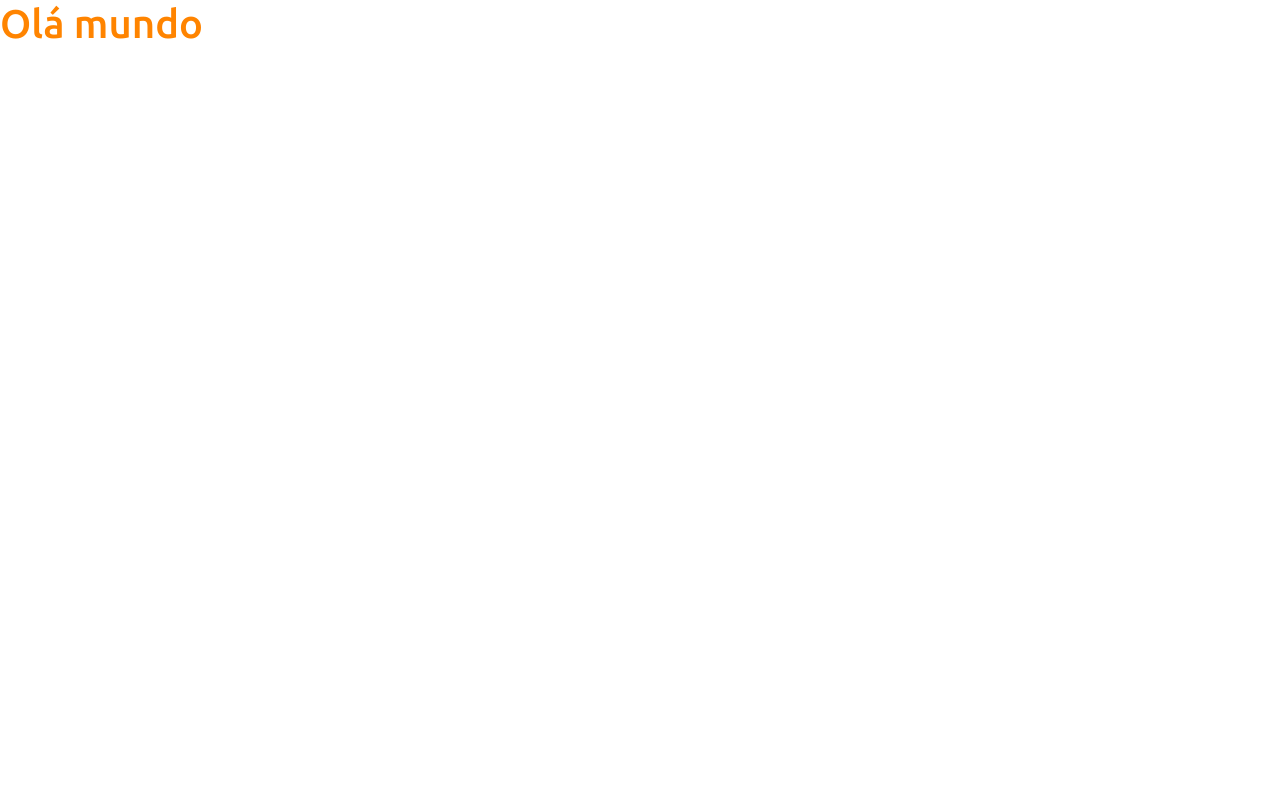
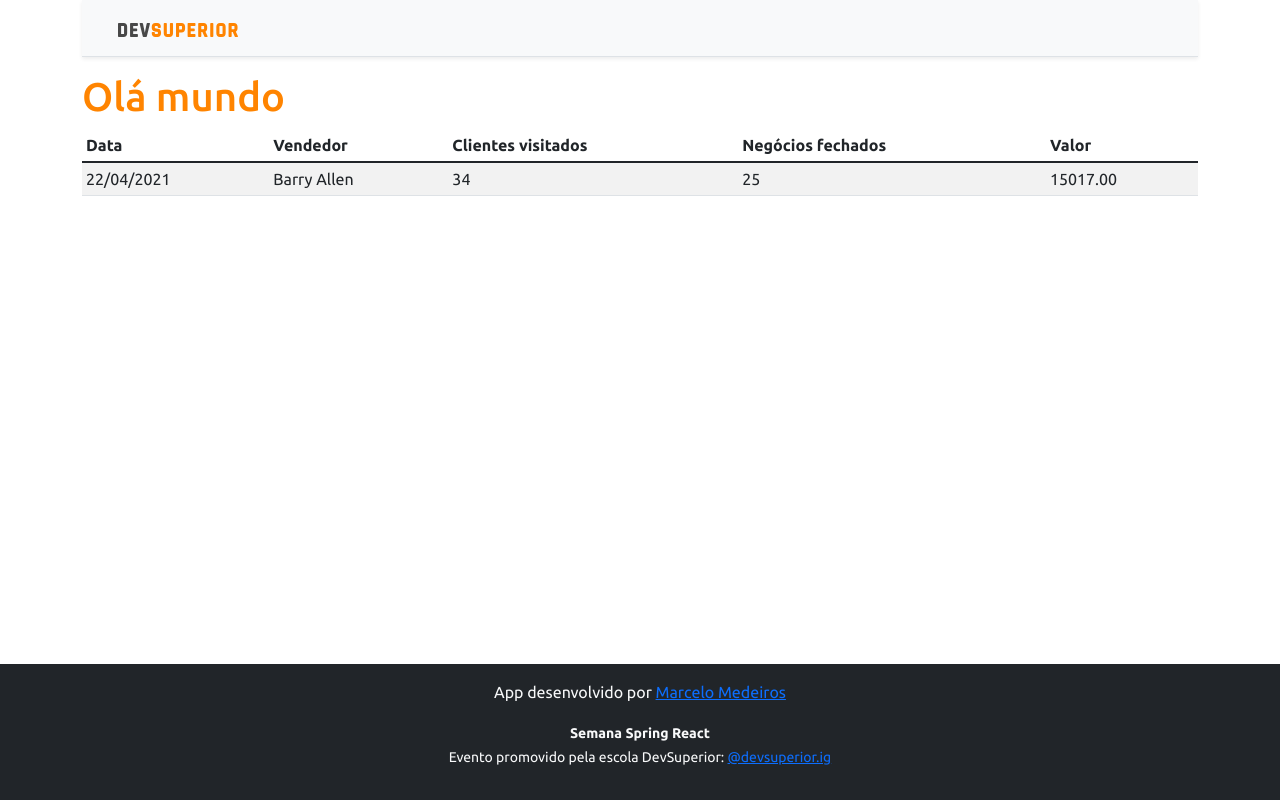
Before and after one commit to marcelogm1976/projeto-sds5, a React (Create React App) app in the folder frontend/: page / in a window 1280 px wide. Built offline with nearby package versions, Linux system fonts and the light colour scheme.

Commit message:
Basic static components

```diff
--- a/frontend/src/App.tsx
+++ b/frontend/src/App.tsx
@@ -1,10 +1,19 @@
-import logo from './logo.svg';
+import NavBar from 'components/NavBar';
+import Footer from 'components/Footer';
+import DataTable from 'components/DataTable';
 
 function App() {
   return (
-    <div>
-      <h1 className="text-primary">Olá mundo</h1>
-    </div>
+    <>
+    <div className="container">
+      <NavBar/>
+       <h1 className="text-primary">Olá mundo</h1>
+       <DataTable/>
+      </div>
+
+      <Footer/>
+
+    </>
   );
 }
 
--- /dev/null
+++ b/frontend/src/components/DataTable/index.tsx
@@ -0,0 +1,29 @@
+
+const DataTable = () => {
+    return (
+        <div className="table-responsive">
+            <table className="table table-striped table-sm">
+                <thead>
+                    <tr>
+                        <th>Data</th>
+                        <th>Vendedor</th>
+                        <th>Clientes visitados</th>
+                        <th>Negócios fechados</th>
+                        <th>Valor</th>
+                    </tr>
+                </thead>
+                <tbody>
+                    <tr>
+                        <td>22/04/2021</td>
+                        <td>Barry Allen</td>
+                        <td>34</td>
+                        <td>25</td>
+                        <td>15017.00</td>
+                    </tr>
+                </tbody>
+            </table>
+        </div>
+    );
+}
+
+export default DataTable;
--- /dev/null
+++ b/frontend/src/components/Footer/index.tsx
@@ -0,0 +1,14 @@
+
+const Footer = () => {
+    return (
+        <footer className="footer mt-auto py-3 bg-dark">
+            <div className="container">
+                <p className="text-light">App desenvolvido por <a href="https://github.com/marcelogm1976" target="_blank" rel="noreferrer">Marcelo Medeiros</a></p>
+                <p className="text-light"><small><strong>Semana Spring React</strong><br />
+                    Evento promovido pela escola DevSuperior: <a href="https://instagram.com/devsuperior.ig" target="_blank" rel="noreferrer">@devsuperior.ig</a></small></p>
+            </div>
+        </footer>
+    );
+}
+
+export default Footer;
--- /dev/null
+++ b/frontend/src/components/NavBar/index.tsx
@@ -0,0 +1,15 @@
+import ImgDsDark from 'assets/img/ds-dark.svg';
+
+const NavBar  = () => {
+    return (
+        <div className="d-flex flex-column flex-md-row align-items-center p-3 px-md-4 mb-3 bg-light border-bottom shadow-sm">
+        <div className="container">
+          <nav className="my-2 my-md-0 mr-md-3">
+            <img src={ImgDsDark} alt="DevSuperior" width="120" />
+          </nav>
+        </div>
+      </div>
+    );
+  }
+
+  export default NavBar;
```
Also changed, not shown: frontend/src/assets/img/ds-dark.svg (added).
